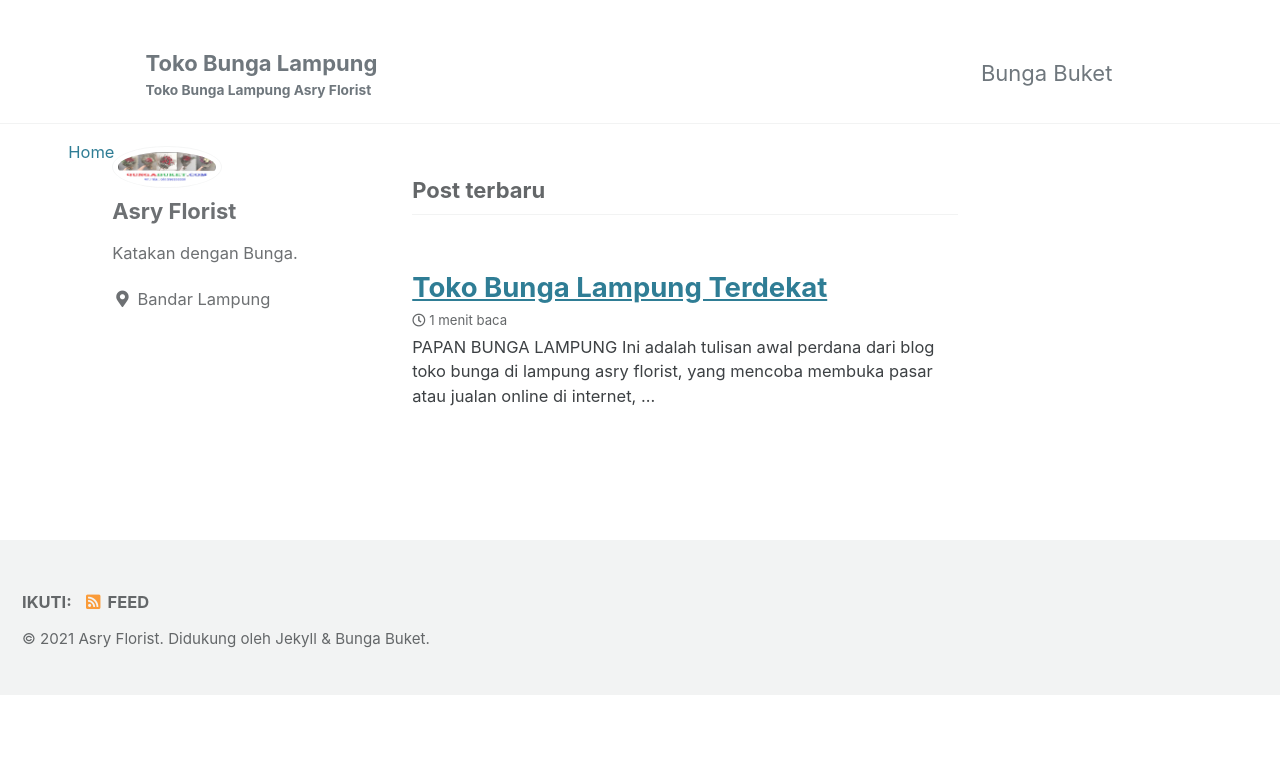
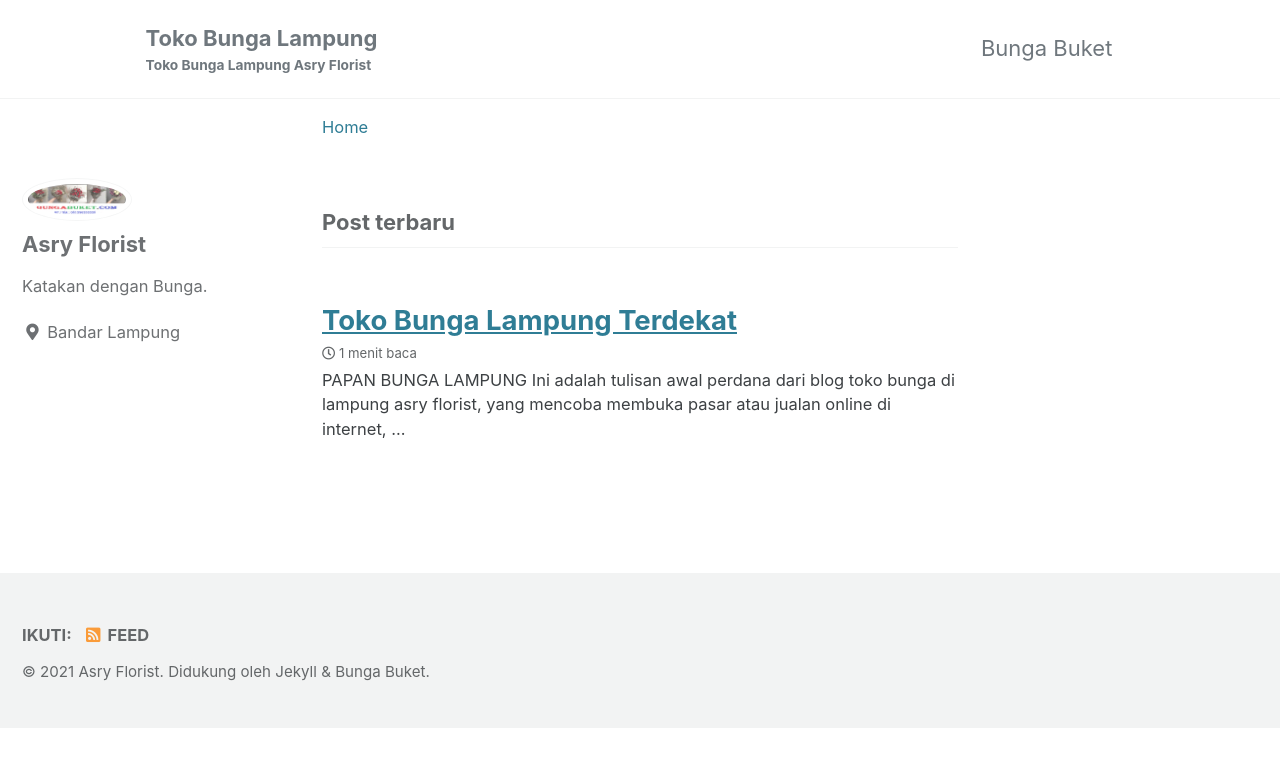
Before and after one commit to bungaasryflorist/tokobungalampung.github.io, a Jekyll site: the page built from index.html, in a window 1280 px wide. Shown: the top 767 px of the page. Built offline with Jekyll 4.4.1, drawn with Linux system fonts in a browser that asks for light colours; cached includes are drawn as plain includes; the list of posts is cut into pages by our own code.

Commit message:
Update _page.scss

```diff
--- a/_sass/minimal-mistakes/_page.scss
+++ b/_sass/minimal-mistakes/_page.scss
@@ -33,7 +33,7 @@
 
 .initial-content,
 .search-content {
-  display: flex;
+  flex: 1 0 auto;
   justify-content: center;
 }
 
```
